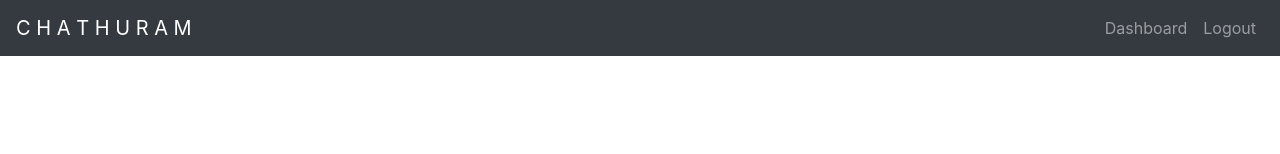
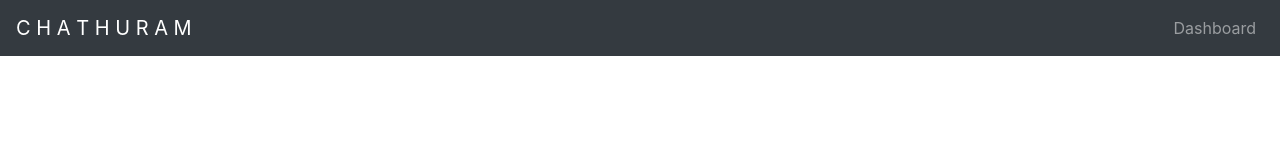
Before and after one commit to agzuniverse/Chathuram, a React (Create React App) app in the folder src/client/: page /dashboard in a window 1280 px wide. Shown: the top 154 px of the page. Built offline with nearby package versions, Linux system fonts and the light colour scheme.

Commit message:
Hide logout button when user is not logged in

```diff
--- a/src/client/src/components/Header.js
+++ b/src/client/src/components/Header.js
@@ -19,7 +19,7 @@ const Header = () => {
                 <Navbar.Collapse id="responsive-navbar-nav">
                     <Nav className="ml-auto">
                         <Nav.Link href="/dashboard">Dashboard</Nav.Link>
-                        <Nav.Link onClick={logout}>Logout</Nav.Link>
+                        { localStorage.getItem("token") && <Nav.Link onClick={logout}>Logout</Nav.Link>}
                     </Nav>
                 </Navbar.Collapse>
             </Navbar>
```
